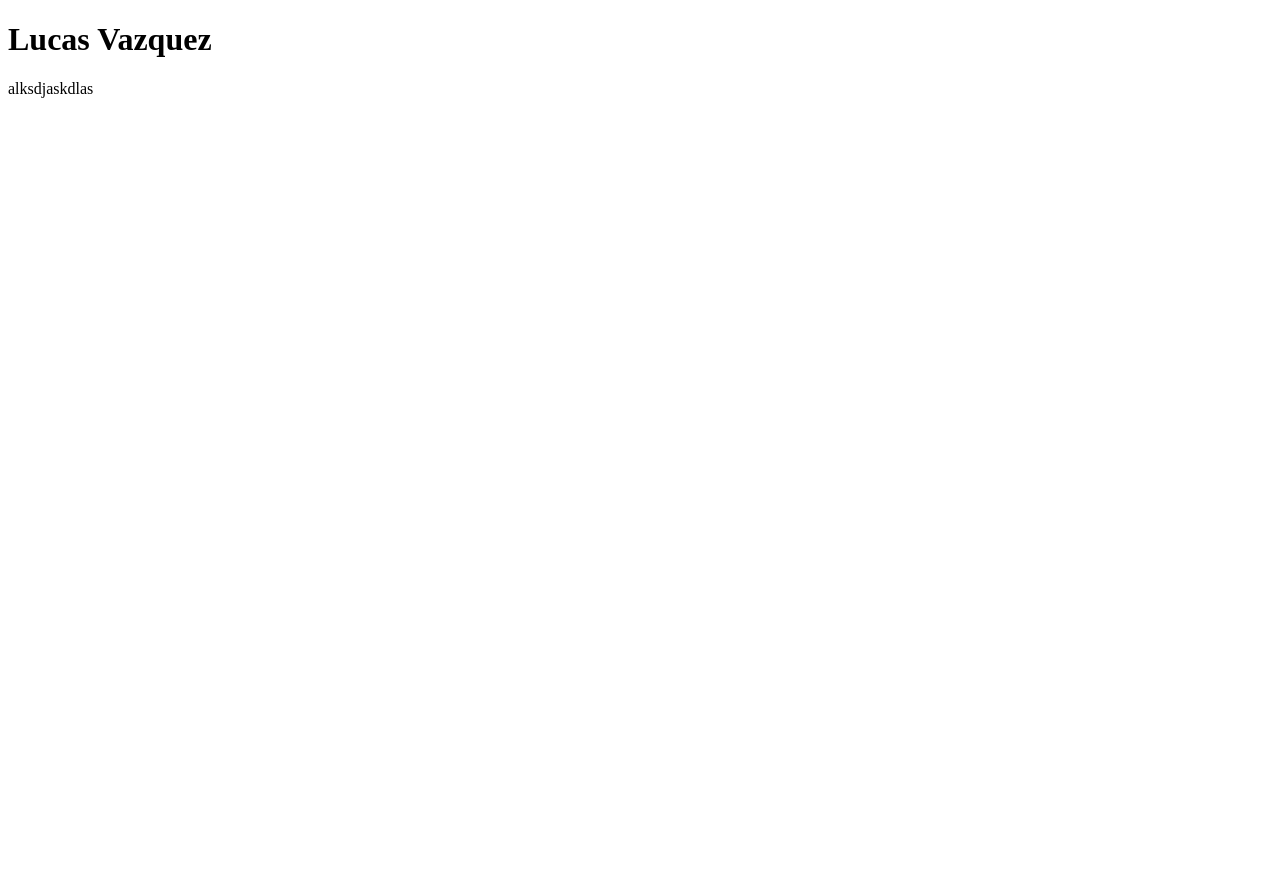
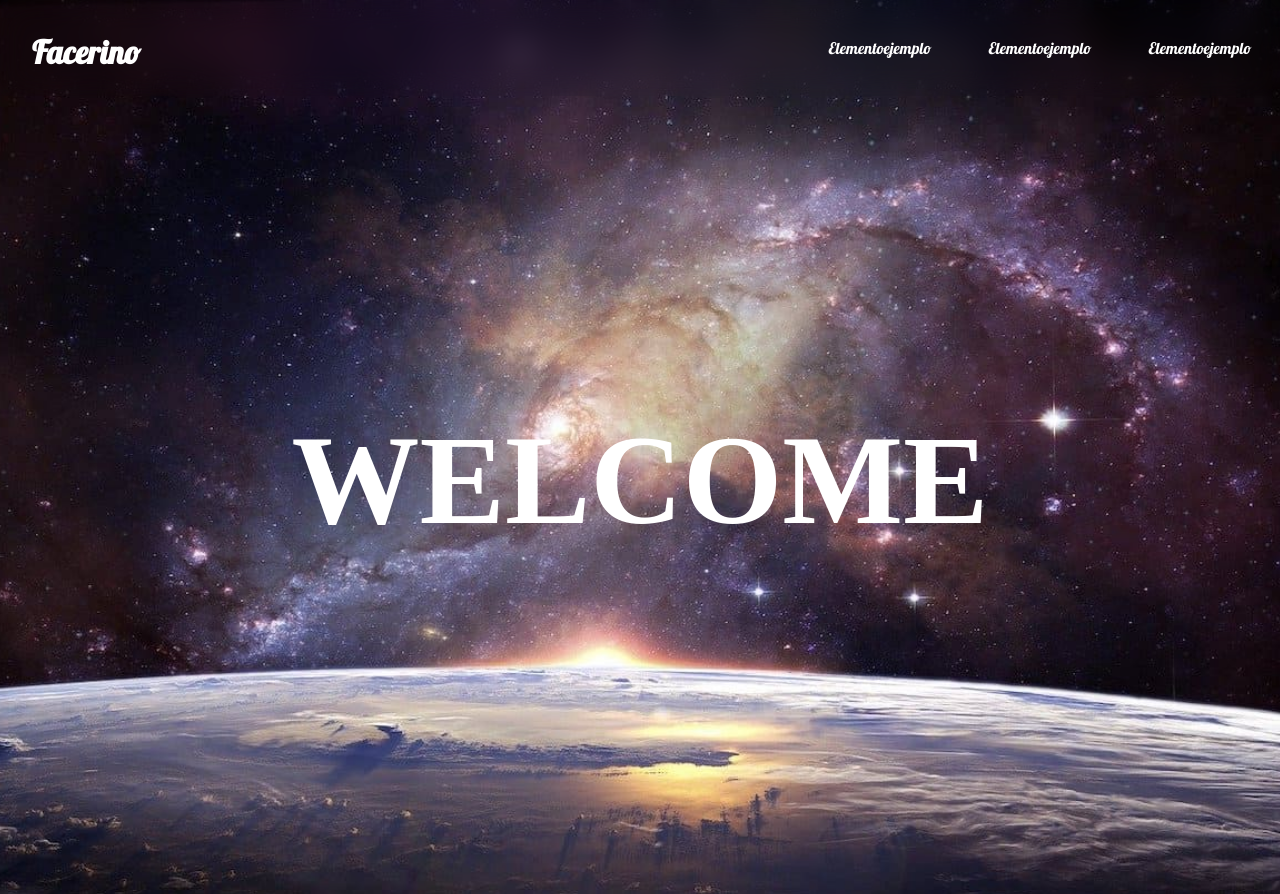
Before and after one commit to VazquezLucasA/Pagina, a plain HTML site: page index.html in a window 1280 px wide. Shown: the top 894 px of the page. Before the commit the page ends 800 px from the top, so only its background shows below. Drawn offline with Linux system fonts and the light colour scheme.

Commit message:
holaquetal

```diff
--- a/index.html
+++ b/index.html
@@ -1,20 +1,26 @@
 <!DOCTYPE html>
-<html lang="es">
+<html lang="en">
 <head>
-    <meta charset="UTF-8">
-    <meta http-equiv="X-UA-Compatible" content="IE=edge">
-    <meta name="viewport" content="width=device-width, initial-scale=1.0">
-    <title>Lucas Vázquez</title>
+    <title>Document</title>
+    <link rel="stylesheet" href="style.css">
+    <link rel="preconnect" href="https://fonts.googleapis.com">
+    <link rel="preconnect" href="https://fonts.gstatic.com" crossorigin>
+    <link href="https://fonts.googleapis.com/css2?family=Lobster&display=swap" rel="stylesheet">
 </head>
 <body>
     <header>
-        <h1>Lucas Vazquez</h1>
+        <h1 class="Titulo">Facerino</h1>
+        <nav>
+            <a href="">Elementoejemplo</a>
+            <a href="">Elementoejemplo</a>
+            <a href="">Elementoejemplo</a>
+        </nav>
     </header>
-    <main>
-        alksdjaskdlas
-    </main>
-    <footer></footer>
-    <aside></aside>
+    <div class="Cuerpo">
+        <div class="Welcome">
+            <h1>WELCOME</h1>
+        </div>
+    </div>
 
 </body>
 </html>
--- /dev/null
+++ b/style.css
@@ -0,0 +1,52 @@
+* {
+    margin: 0;
+}
+
+header {
+    display: flex;
+    justify-content: space-between;
+    position: fixed;
+    height: 6rem;
+    width: 100%;
+    color: white;
+    backdrop-filter: blur(15px);
+    font-family: 'Lobster', cursive;
+}
+
+h1 {
+    padding: 2rem;
+}
+
+nav {
+    display: flex;
+    justify-content: space-around;
+    width: 30rem;
+    align-items: center;
+}
+
+nav a {
+    text-decoration: none;
+    font-size: 1rem;
+    color: white;
+}
+
+.Cuerpo {
+    display: flex;
+    background-image: url("img1.jpg");
+    background-size: cover;
+    background-position: center;
+    height: 120vh;
+    margin: 0;
+}
+
+.Welcome {
+    color: white;
+    font-size: 4rem;
+    margin: auto;
+
+}
+
+.Partedeabajo {
+    background-color: grey;
+    height: 6rem;
+}
```
Also changed, not shown: img1.jpg (added).
